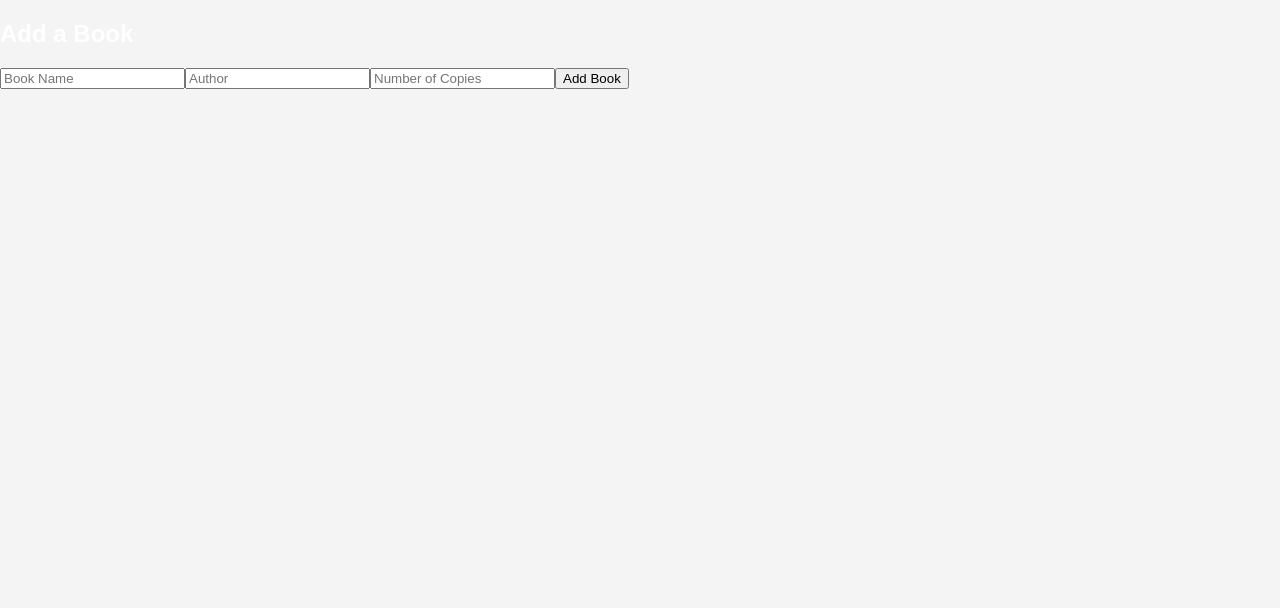
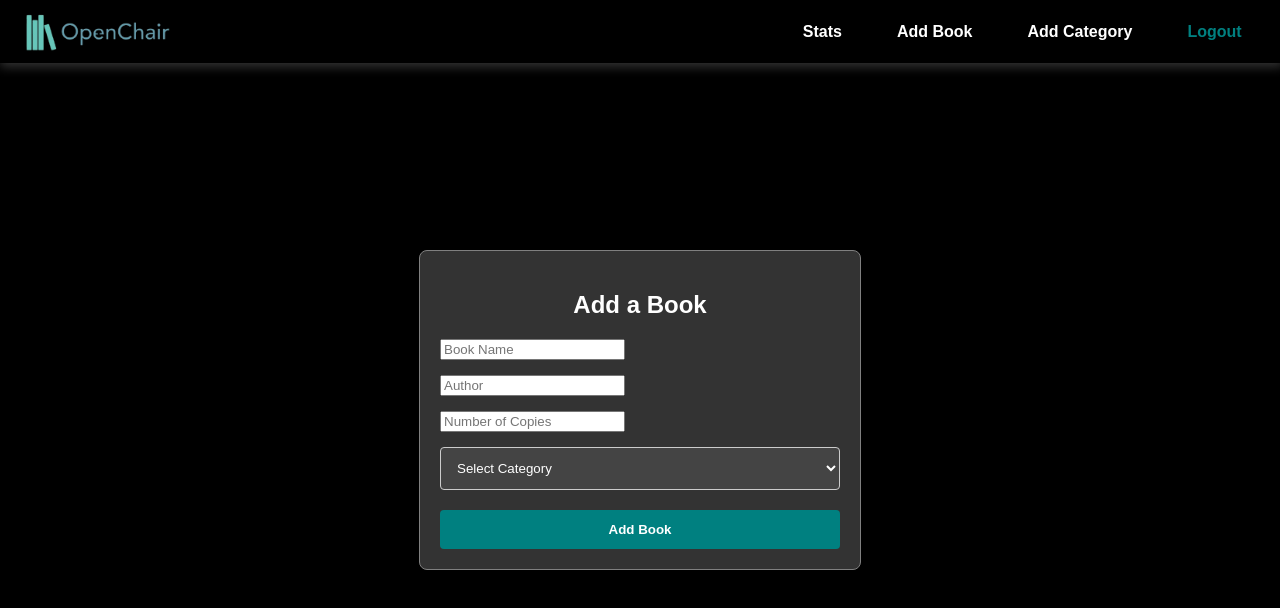
Before and after one commit to GaurangPandey2912/Library-Seat-Reservation-System, a React (Create React App) app in the folder lsr/Frontend/: page /addBook in a window 1280 px wide. Shown: the top 608 px of the page. Built offline with nearby package versions, Linux system fonts and the light colour scheme.

Commit message:
add book add cat

```diff
--- a/lsr/Frontend/src/App.js
+++ b/lsr/Frontend/src/App.js
@@ -1,6 +1,6 @@
 import React from "react";
 import { BrowserRouter as Router, Routes, Route, Link } from "react-router-dom";
-import logo from "./logo.svg";
+
 import "./App.css";
 import HomePage from "./Pages/HomePage.js";
 import SeatReservation from "./Pages/Seatmap.js";
@@ -10,22 +10,11 @@ import MetroCities from "./Pages/SelectCity.js";
 import BookIssue from "./Pages/BookIssue.js";
 import Admin from "./Pages/Admin.js";
 import AddBook from "./Pages/AddBook.js";
-import TestFirestore from "./Pages/test.js";
+
+import AddCategory from "./Pages/AddCategory.js";
 
 // Homepage Component
-function Home() {
-  return (
-    <div className="App">
-      <header className="App-header">
-        <h1>Welcome to Our Homepage</h1>
-        <p>Discover amazing content and features.</p>
-        <Link to="/about">
-          <button className="App-link">Learn More</button>
-        </Link>
-      </header>
-    </div>
-  );
-}
+
 
 
 
@@ -44,6 +33,7 @@ function App() {
           <Route path="/admin" element={<Admin />} />
 
           <Route path="/addBook" element={<AddBook />} />
+          <Route path="/addCategory" element={<AddCategory />} />
 
 
 
--- a/lsr/Frontend/src/Pages/AddBook.js
+++ b/lsr/Frontend/src/Pages/AddBook.js
@@ -3,14 +3,16 @@ import { db } from "../firebase"; // Ensure Firebase is initialized
 import { collection, addDoc } from "firebase/firestore";
 import { v4 as uuidv4 } from "uuid";
 import Input from "../Components/ui/input"; // Assuming you want to keep Input
+import Navbar from "../Components/adminNavbar";
 
 const AddBook = () => {
   const [bookName, setBookName] = useState("");
   const [author, setAuthor] = useState("");
   const [copies, setCopies] = useState("");
+  const [category, setCategory] = useState("");
 
   const handleAddBook = async () => {
-    if (!bookName || !author || !copies) {
+    if (!bookName || !author || !copies || !category) {
       alert("Please fill in all fields");
       return;
     }
@@ -25,6 +27,7 @@ const AddBook = () => {
       const docRef = await addDoc(bookCollection, {
         bookName,
         author,
+        category,
         copies: copiesArray,
         timestamp: new Date(),
       });
@@ -35,41 +38,131 @@ const AddBook = () => {
       setBookName("");
       setAuthor("");
       setCopies("");
+      setCategory("");
     } catch (error) {
       console.error("Error adding book:", error);
       alert(`Error: ${error.message}`);
     }
   };
 
-
   return (
-    <div className="p-4 max-w-md mx-auto mt-10 border border-gray-300 rounded-lg shadow-md">
-      <div className="p-4">
-        <h2 className="text-xl font-semibold mb-4">Add a Book</h2>
+    <div
+      style={{
+        minHeight: "100vh",
+        backgroundColor: "black",
+        color: "white",
+        display: "flex",
+        flexDirection: "column",
+        alignItems: "center",
+        justifyContent: "center",
+      }}
+    >
+      <Navbar />
+      <div
+        style={{
+          padding: "20px",
+          maxWidth: "400px",
+          width: "100%",
+          marginTop: "20px",
+          border: "1px solid gray",
+          borderRadius: "8px",
+          boxShadow: "0 4px 6px rgba(0, 0, 0, 0.1)",
+          backgroundColor: "#333",
+        }}
+      >
+        <h2
+          style={{
+            fontSize: "24px",
+            fontWeight: "bold",
+            textAlign: "center",
+            marginBottom: "20px",
+          }}
+        >
+          Add a Book
+        </h2>
+        <div style={{ marginBottom: "15px" }}>
           <Input
             type="text"
             placeholder="Book Name"
             value={bookName}
             onChange={(e) => setBookName(e.target.value)}
-          className="mb-2 w-full p-2 border rounded"
+            style={{
+              width: "100%",
+              padding: "12px",
+              borderRadius: "4px",
+              border: "1px solid #ccc",
+              backgroundColor: "#444",
+              color: "white",
+            }}
           />
+        </div>
+        <div style={{ marginBottom: "15px" }}>
           <Input
             type="text"
             placeholder="Author"
             value={author}
             onChange={(e) => setAuthor(e.target.value)}
-          className="mb-2 w-full p-2 border rounded"
+            style={{
+              width: "100%",
+              padding: "12px",
+              borderRadius: "4px",
+              border: "1px solid #ccc",
+              backgroundColor: "#444",
+              color: "white",
+            }}
           />
+        </div>
+        <div style={{ marginBottom: "15px" }}>
           <Input
             type="number"
             placeholder="Number of Copies"
             value={copies}
             onChange={(e) => setCopies(e.target.value)}
-          className="mb-2 w-full p-2 border rounded"
+            style={{
+              width: "100%",
+              padding: "12px",
+              borderRadius: "4px",
+              border: "1px solid #ccc",
+              backgroundColor: "#444",
+              color: "white",
+            }}
           />
+        </div>
+        <div style={{ marginBottom: "20px" }}>
+          <select
+            value={category}
+            onChange={(e) => setCategory(e.target.value)}
+            style={{
+              width: "100%",
+              padding: "12px",
+              borderRadius: "4px",
+              border: "1px solid #ccc",
+              backgroundColor: "#444",
+              color: "white",
+            }}
+          >
+            <option value="" disabled>
+              Select Category
+            </option>
+            <option value="English Literature">English Literature</option>
+            <option value="Quantum Mechanics">Quantum Mechanics</option>
+            <option value="Calculus">Calculus</option>
+            <option value="Machine Learning">Machine Learning</option>
+            <option value="Mythology">Mythology</option>
+          </select>
+        </div>
         <button
           onClick={handleAddBook}
-          className="w-full bg-blue-500 text-white py-2 rounded mt-2 hover:bg-blue-600"
+          style={{
+            width: "100%",
+            padding: "12px",
+            backgroundColor: "teal",
+            color: "white",
+            fontWeight: "bold",
+            border: "none",
+            borderRadius: "4px",
+            cursor: "pointer",
+          }}
         >
           Add Book
         </button>
--- /dev/null
+++ b/lsr/Frontend/src/Pages/AddCategory.js
@@ -0,0 +1,105 @@
+import React, { useState } from "react";
+import { db } from "../firebase"; // Ensure Firebase is initialized
+import { collection, addDoc } from "firebase/firestore";
+import Input from "../Components/ui/input";
+import Navbar from "../Components/adminNavbar";
+
+const AddCategory = () => {
+  const [categoryName, setCategoryName] = useState("");
+
+  const handleAddCategory = async () => {
+    if (!categoryName) {
+      alert("Please enter a category name");
+      return;
+    }
+
+    const categoryCollection = collection(db, "categories");
+
+    try {
+      const docRef = await addDoc(categoryCollection, {
+        name: categoryName,
+        timestamp: new Date(),
+      });
+
+      console.log("Category added successfully with ID:", docRef.id);
+      alert("Category added successfully!");
+
+      setCategoryName("");
+    } catch (error) {
+      console.error("Error adding category:", error);
+      alert(`Error: ${error.message}`);
+    }
+  };
+
+  return (
+    <div
+      style={{
+        minHeight: "100vh",
+        backgroundColor: "black",
+        color: "white",
+        display: "flex",
+        flexDirection: "column",
+        alignItems: "center",
+        justifyContent: "center",
+      }}
+    >
+      <Navbar />
+      <div
+        style={{
+          padding: "20px",
+          maxWidth: "400px",
+          width: "100%",
+          marginTop: "20px",
+          border: "1px solid gray",
+          borderRadius: "8px",
+          boxShadow: "0 4px 6px rgba(0, 0, 0, 0.1)",
+          backgroundColor: "#333",
+        }}
+      >
+        <h2
+          style={{
+            fontSize: "24px",
+            fontWeight: "bold",
+            textAlign: "center",
+            marginBottom: "20px",
+          }}
+        >
+          Add a Category
+        </h2>
+        <div style={{ marginBottom: "15px" }}>
+          <Input
+            type="text"
+            placeholder="Category Name"
+            value={categoryName}
+            onChange={(e) => setCategoryName(e.target.value)}
+            style={{
+              width: "100%",
+              padding: "12px",
+              borderRadius: "4px",
+              border: "1px solid #ccc",
+              backgroundColor: "#444",
+              color: "white",
+            }}
+          />
+        </div>
+        <button
+          onClick={handleAddCategory}
+          style={{
+            width: "100%",
+            padding: "12px",
+            backgroundColor: "teal",
+            color: "white",
+            fontWeight: "bold",
+            border: "none",
+            borderRadius: "4px",
+            cursor: "pointer",
+          }}
+        >
+          Add Category
+        </button>
+      </div>
+    </div>
+  );
+};
+
+export default AddCategory;
--- a/lsr/Frontend/src/Pages/Admin.js
+++ b/lsr/Frontend/src/Pages/Admin.js
@@ -43,8 +43,12 @@ const Admin = () => {
 
   return (
     <div style={{ display: "flex", flexDirection: "column", alignItems: "center", justifyContent: "center", minHeight: "100vh", backgroundColor: "black", padding: "20px" }}>
-        <Navbar />
-      <div style={{ width: "70%", padding: "20px", boxShadow: "0px 4px 6px rgba(0, 0, 0, 0.1)", backgroundColor: "white", borderRadius: "8px", position: "relative", alignItems: "center", justifyContent: "center", marginTop:"100px" }}>
+      <Navbar />
+
+      {/* Heading - Always Visible */}
+      <h2 style={{ color: "white", fontSize: "24px", fontWeight: "bold", marginBottom: "20px" }}>View Statistics</h2>
+
+      <div style={{ width: "70%", padding: "20px", boxShadow: "0px 4px 6px rgba(0, 0, 0, 0.1)", backgroundColor: "white", borderRadius: "8px", position: "relative", alignItems: "center", justifyContent: "center", marginTop: "20px" }}>
         <div style={{ display: "flex", flexDirection: "row", gap: "20px", alignItems: "center" }}>
           <div>
             <label style={{ display: "block", marginBottom: "5px", fontWeight: "bold", color: "black" }}>Start Date</label>
--- a/lsr/Frontend/src/Pages/Login.js
+++ b/lsr/Frontend/src/Pages/Login.js
@@ -2,7 +2,7 @@ import React, { useState } from "react";
 import { useNavigate } from "react-router-dom"; // Import useNavigate
 import { auth } from "../firebase";
 import { signInWithEmailAndPassword, createUserWithEmailAndPassword } from "firebase/auth";
-import Navbar from "../Components/navbar";
+
 import "./Login.css";
 
 const Login = () => {
@@ -44,7 +44,19 @@ const Login = () => {
 
   return (
     <>
-      <Navbar />
+      <nav>
+        <div>
+          <img src="/brandlogo.png" alt="Brand Logo" className="brand-logo" />
+        </div>
+        <ul>
+          <li><a href="#home">Home</a></li>
+          <li><a href="#about">About</a></li>
+          <li><a href="#contact">Contact</a></li>
+          <li>
+            <a href="login" className="navbar-signup-login">SignUp/LogIn</a>
+          </li>
+        </ul>
+      </nav>
       <div className="auth-container">
         <div className="auth-box">
           <div className="toggle-buttons">
```
Lines whose indentation alone changed are shown as unchanged.
